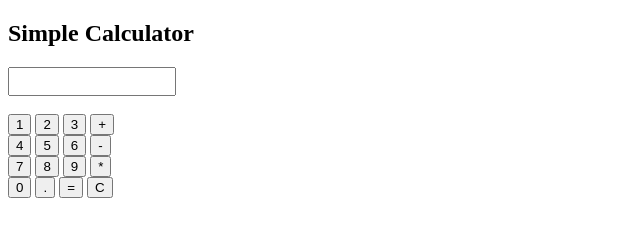
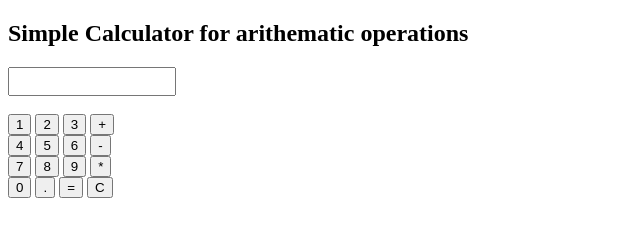
Before and after one commit to komalin164/labexperiment1, a plain HTML site: page index.html in a window 1280 px wide. Shown: the whole page, without its empty margins (0-640 px from the left). Drawn offline with Linux system fonts and the light colour scheme.

Commit message:
index.html

```diff
--- a/index.html
+++ b/index.html
@@ -4,7 +4,7 @@
   <title>Simple Calculator</title>
 </head>
 <body>
-  <h2>Simple Calculator</h2>
+  <h2>Simple Calculator for arithematic operations</h2>
   <input type="text" id="display" readonly style="width: 160px; font-size: 20px; text-align: right;"><br><br>
 
   <button onclick="append('1')">1</button>
```
